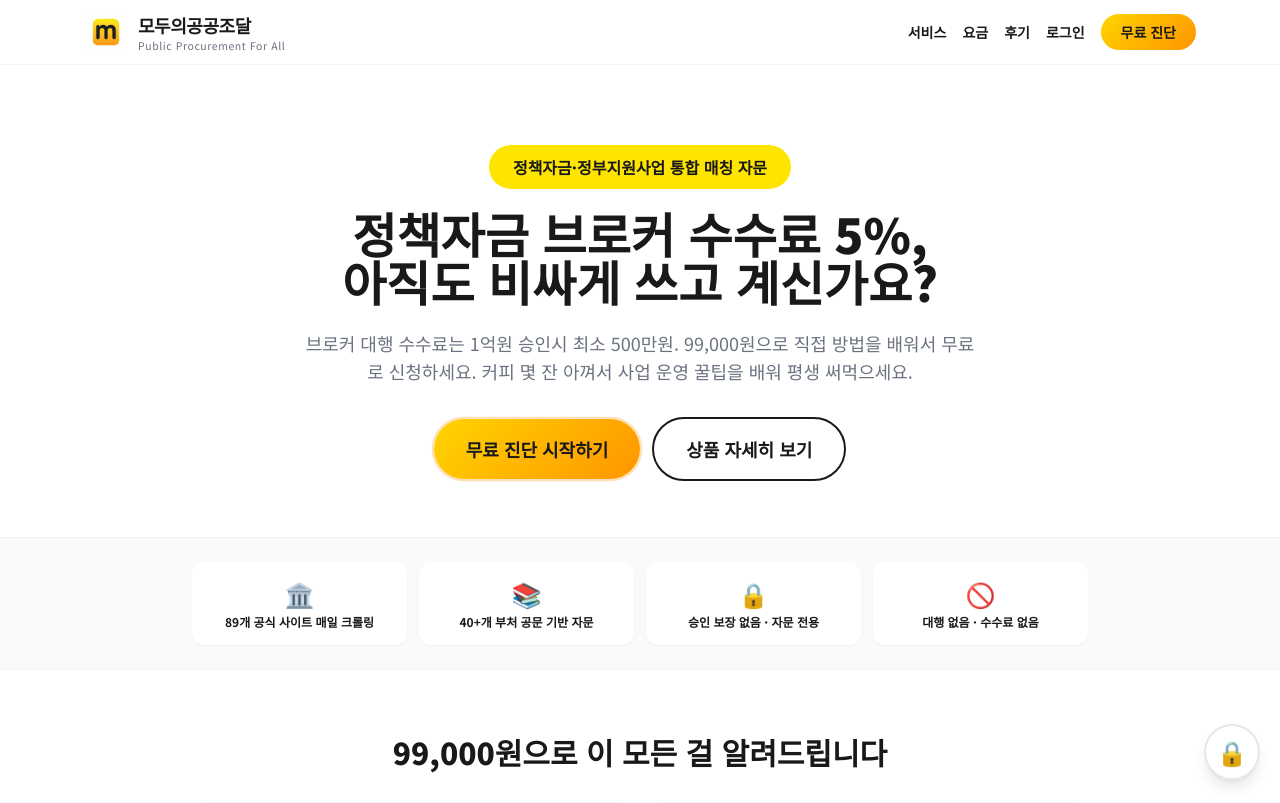
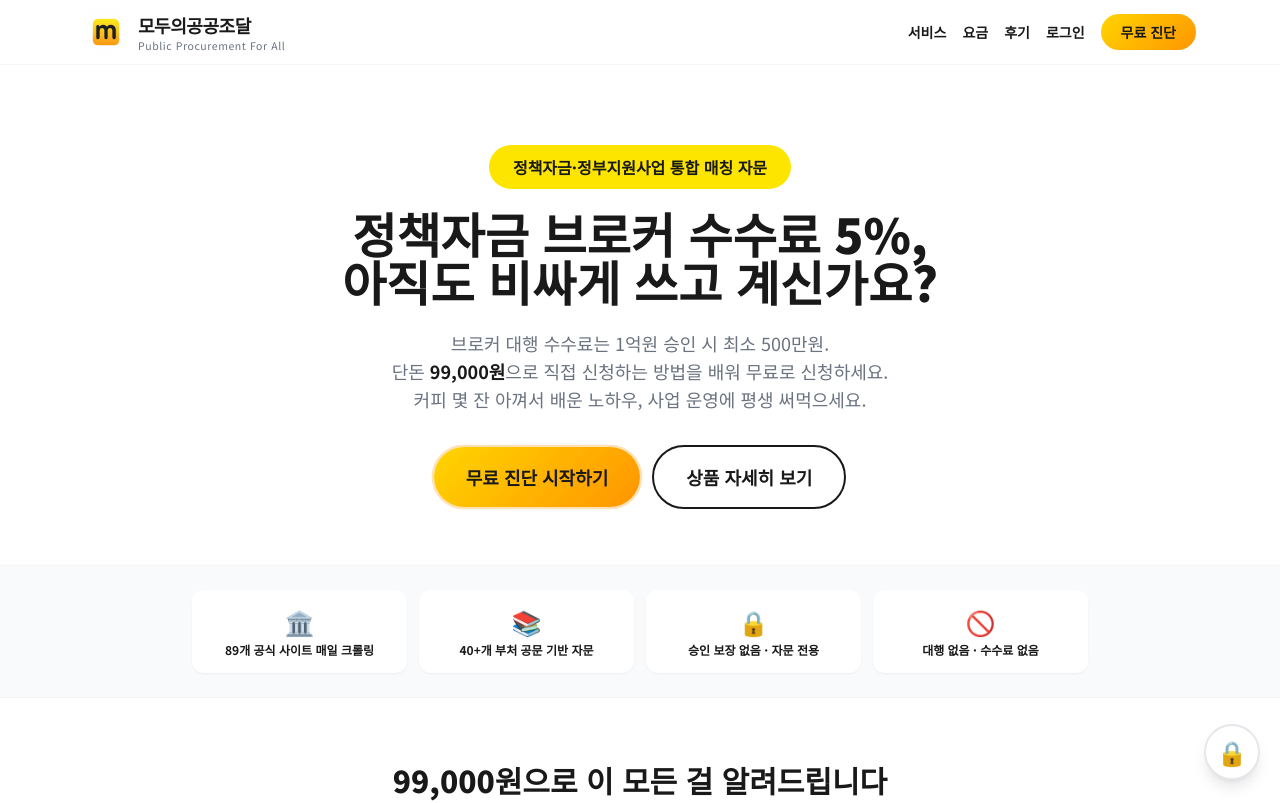
Before and after one commit to ppfa26/PPFA26, a Next.js app: page / in a window 1280 px wide. Shown: the top 803 px of the page. Built offline with nearby package versions, Linux system fonts and the light colour scheme; a web font is replaced by a local one.

Commit message:
feat: 미리보기 항상 최신 코드 반영(edited 플래그) + hero-sub 줄바꿈 3줄 + 99,000원 강조

```diff
--- a/src/app/page.tsx
+++ b/src/app/page.tsx
@@ -76,7 +76,12 @@ export default function Home() {
               as="p"
               className="mx-auto mt-6 max-w-2xl text-base leading-relaxed text-brand-gray sm:text-lg"
             >
-              {`브로커 대행 수수료는 1억원 승인시 최소 500만원. 99,000원으로 직접 방법을 배워서 무료로 신청하세요. 커피 몇 잔 아껴서 사업 운영 꿀팁을 배워 평생 써먹으세요.`}
+              브로커 대행 수수료는 1억원 승인 시 최소 500만원.
+              <br />
+              단돈 <strong className="text-brand-dark">99,000원</strong>으로
+              직접 신청하는 방법을 배워 무료로 신청하세요.
+              <br />
+              커피 몇 잔 아껴서 배운 노하우, 사업 운영에 평생 써먹으세요.
             </Editable>
 
             <div className="mt-8 flex flex-col items-center justify-center gap-3 sm:flex-row">
--- a/src/components/EditContext.tsx
+++ b/src/components/EditContext.tsx
@@ -27,6 +27,7 @@ export type EditValue = {
   bold?: boolean;
   italic?: boolean;
   underline?: boolean;
+  edited?: boolean; // 대표님이 실제로 텍스트를 직접 고쳤는지 여부
 };
 
 const STORAGE_KEY = "mpp_page_inline_edits_v3";
@@ -34,7 +35,7 @@ const META_KEY = "mpp_page_inline_meta_v1"; // 페이지별 콘텐츠 버전 저
 
 // 코드 문구를 크게 바꿀 때 이 숫자를 올리면, 이전에 브라우저에 저장된
 // 인라인 편집본이 자동으로 정리되고 최신 코드 문구가 표시됩니다.
-export const CONTENT_VERSION = 2;
+export const CONTENT_VERSION = 3;
 
 const EditCtx = createContext<EditState | null>(null);
 
--- a/src/components/Editable.tsx
+++ b/src/components/Editable.tsx
@@ -62,7 +62,11 @@ export default function Editable({
   const { editMode, edits, saveEdit } = useEdit();
   const ref = useRef<HTMLElement>(null);
   const saved = edits[id];
-  const [initialHtml] = useState<string | null>(saved?.html ?? null);
+  // 대표님이 실제로 텍스트를 고친 경우에만 저장된 HTML을 사용.
+  // 그렇지 않으면 항상 코드의 최신 문구(children)를 보여줌 → "미리보기 항상 최신화"
+  const [initialHtml] = useState<string | null>(
+    saved?.edited && saved?.html ? saved.html : null
+  );
 
   // 저장된 스타일 적용
   const styleObj: React.CSSProperties = {};
@@ -80,7 +84,8 @@ export default function Editable({
   const handleBlur = () => {
     if (!ref.current) return;
     const html = ref.current.innerHTML;
-    saveEdit(id, { html });
+    // 대표님이 직접 고친 것으로 표시 (edited: true) → 이후 이 항목만 저장본 유지
+    saveEdit(id, { html, edited: true });
   };
 
   const handleFocus = () => {
@@ -120,8 +125,8 @@ export default function Editable({
     if (onClick) commonProps.onClick = onClick;
   }
 
-  // 저장된 HTML이 있으면 그것을 우선 렌더
-  if (initialHtml !== null) {
+  // 대표님이 직접 편집한 항목만 저장된 HTML을 렌더 (그 외엔 항상 최신 코드 문구)
+  if (initialHtml !== null && saved?.edited) {
     return (
       <Tag
         {...commonProps}
```
